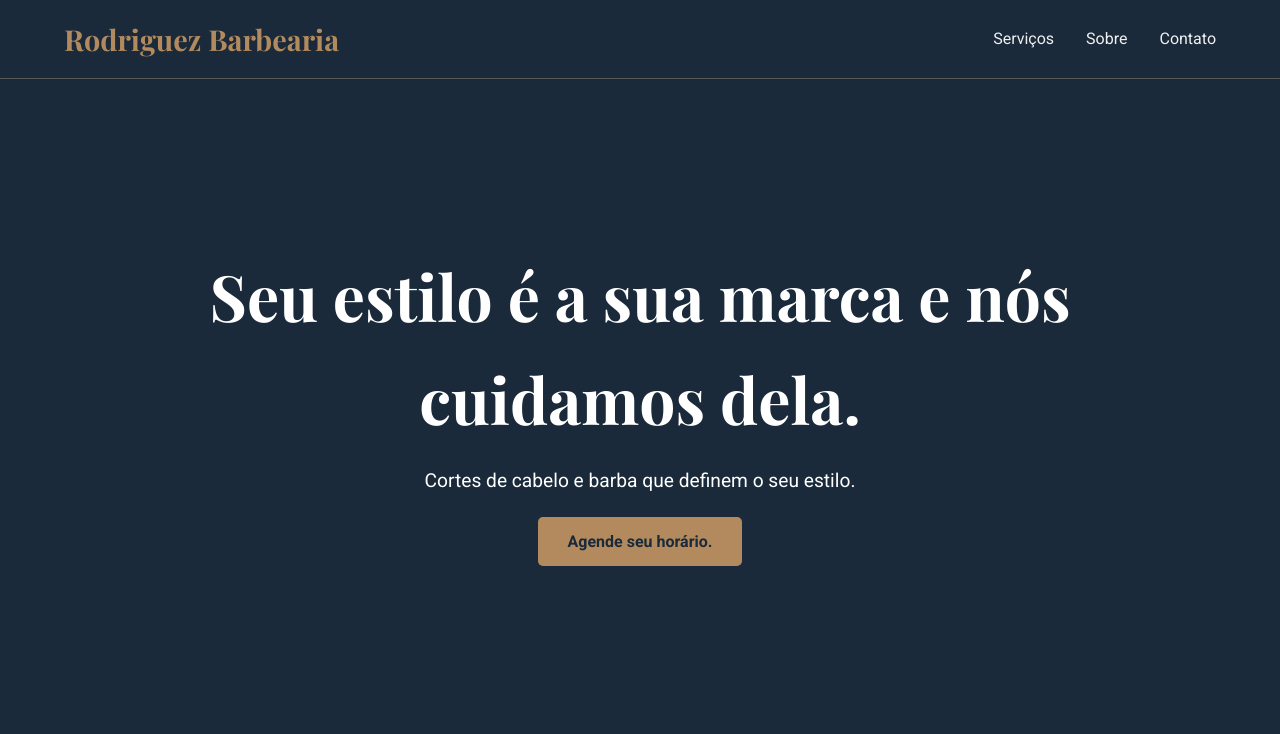
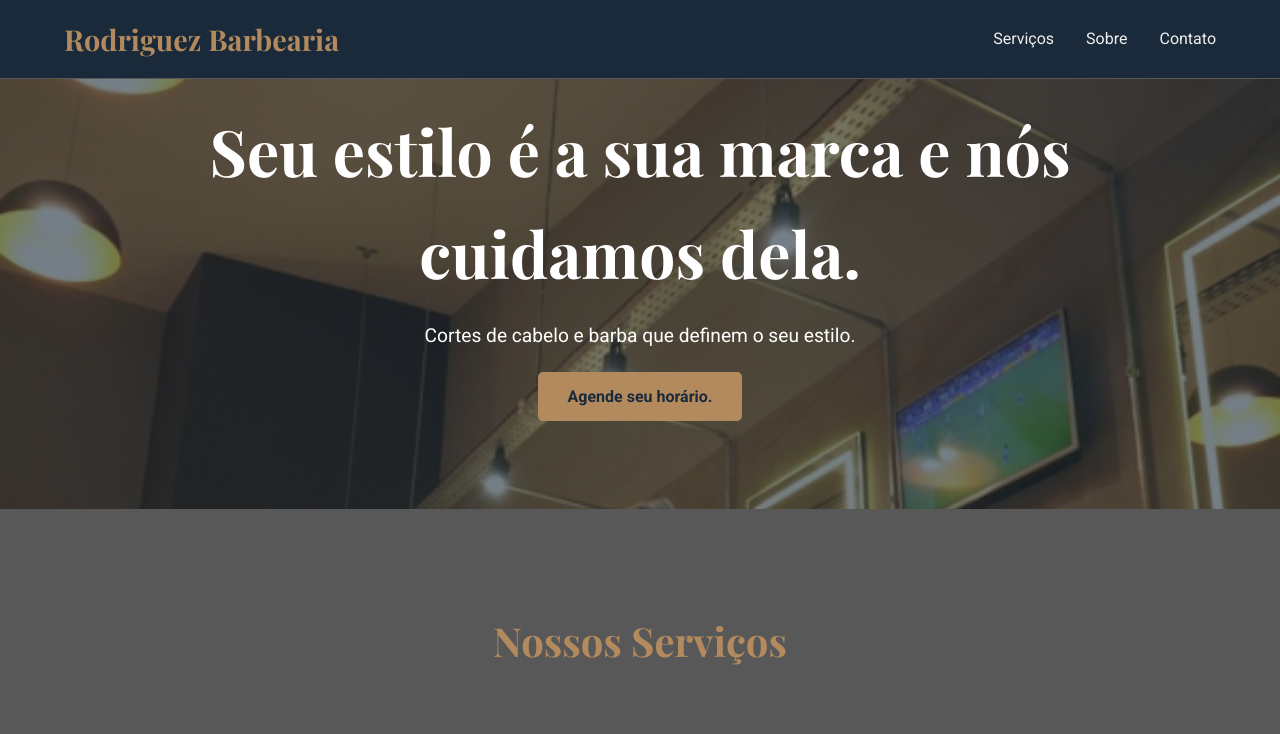
Before and after one commit to Brianluca99/Rodriguez, a plain HTML site: page index.html in a window 1280 px wide. Shown: the top 734 px of the page. Drawn offline with nearby package versions, Linux system fonts and the light colour scheme; a script that the page names is missing.

Commit message:
Add files via upload

```diff
--- a/index.html
+++ b/index.html
@@ -66,7 +66,7 @@
                     <br><p>Aqui, cada cliente é único. Oferecemos um ambiente acolhedor, uma boa conversa e, claro, o melhor serviço da cidade.</p>
                 </div>
                 <div class="about-image">
-                    <img src="fotos/rodriguezbarbearia_establishment-images_1738935927369.jpg" alt="Interior da Barbearia Classic Style">
+                    <img src="fotos/cab.jpg" alt="Interior da Barbearia Classic Style">
                 </div>
             </div>
         </section>
@@ -78,7 +78,7 @@
                  <p><strong></strong> Av. Panamericana 1068, Jardim Lindoia - Porto Alegre/RS</p>
             </div>
             <div class="map-container">
-                <img class="faixada" src="fotos/faixada.jpg" alt="">
+            <iframe src="https://www.google.com/maps/embed?pb=!1m18!1m12!1m3!1d3455.2713107701757!2d-51.15457762372985!3d-30.00036507494586!2m3!1f0!2f0!3f0!3m2!1i1024!2i768!4f13.1!3m3!1m2!1s0x95197731c327da25%3A0x7e5c776d9a60c534!2sRodriguez%20Barbearia!5e0!3m2!1sen!2sbr!4v1757361699844!5m2!1sen!2sbr" width="400" height="300" style="border:0;" allowfullscreen="" loading="lazy" referrerpolicy="no-referrer-when-downgrade"></iframe>
             </div>
         </section>
     </main>
--- a/style.css
+++ b/style.css
@@ -81,14 +81,32 @@ h2 {
 
 
 .hero {
+    background-image: url(fotos/cad.jpg);
     background-size: cover;
-    background-position: center;
-    height: 100vh;
+    background-repeat: no-repeat;
     display: flex;
     align-items: center;
     justify-content: center;
     text-align: center;
     color: white;
+    position: relative;
+    overflow: hidden;
+    }
+
+    .hero::before {
+        content: "";
+        position: absolute;
+        top: 0;
+        left: 0;
+        width: 100%;
+        height: 100%;
+        background: rgba(26, 42, 58, 0.6);
+        z-index: 1;
+    }
+
+    .hero > .hero-content {
+        position: relative;
+        z-index: 2;
 }
 
 .hero-content h1 {
@@ -227,7 +245,7 @@ footer {
 
     .faixada {
         width: 90%;
-        height: 90%;
+        height: 150%;
 
     }
 }
```
Also changed, not shown: fotos/cab.jpg (added), fotos/cad.jpg (added), fotos/rodr.jpg (added).
